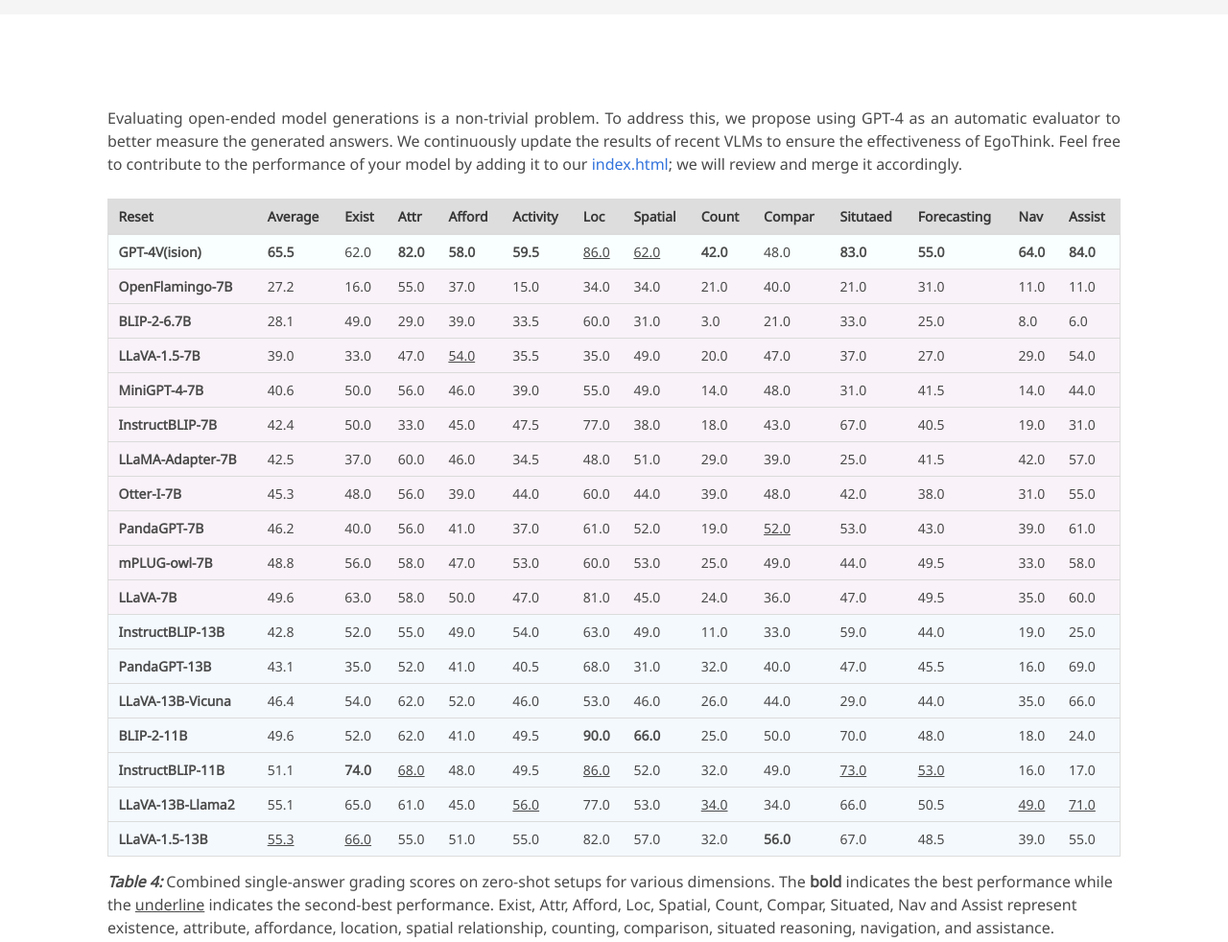
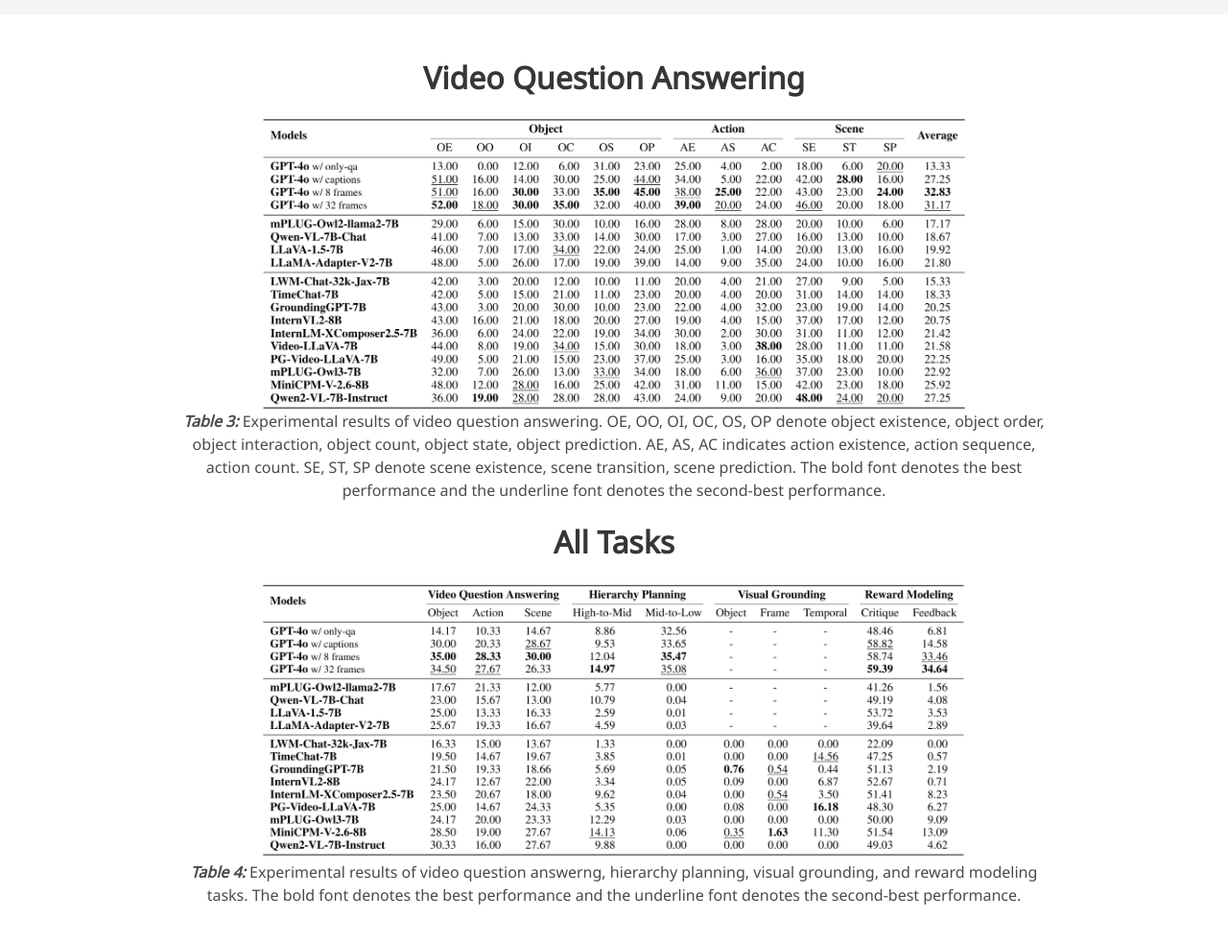
Before and after one commit to AdaCheng/VidEgoThink, a plain HTML site: page index.html in a window 1280 px wide. Shown: the part 6680-7662 px from the top of the page at 96% size. Drawn offline with nearby package versions, Linux system fonts and the light colour scheme; a script that the page names is missing; some icons are missing; a web font is replaced by a local one.

Commit message:
update results

```diff
--- a/index.html
+++ b/index.html
@@ -414,18 +414,44 @@
       <!-- </div> -->
     <!-- </div> -->
 
-    <div class="columns is-centered m-6">
+    <div class="columns is-centered has-text-centered">
+      <!-- <div class="column is-full-width has-text-centered"> -->
+      <div class="column is-four-fifths">
+        <h2 class="title is-3">Video Question Answering</h2>
+        <div class="content has-text-justified">
+          <img src="static/images/result_vqa.png" alt="algebraic reasoning" class="center">
+          <div class="content has-text-centered">
+            <p><b><i>Table 3:</i></b> Experimental results of video question answering. OE, OO, OI, OC, OS, OP denote object existence, object order, object interaction, object count, object state, object prediction. AE, AS, AC indicates action existence, action sequence, action count. SE, ST, SP denote scene existence, scene transition, scene prediction. The bold font denotes the best performance and the underline font denotes the second-best performance.</p>
+          </div>
+        </div>
+      </div>
+    </div>
+
+    <div class="columns is-centered has-text-centered">
+      <!-- <div class="column is-full-width has-text-centered"> -->
+      <div class="column is-four-fifths">
+        <h2 class="title is-3">All Tasks</h2>
+        <div class="content has-text-justified">
+          <img src="static/images/result_all.png" alt="algebraic reasoning" class="center">
+          <div class="content has-text-centered">
+            <p><b><i>Table 4:</i></b> Experimental results of video question answerng, hierarchy planning, visual grounding, and reward modeling tasks. The bold font denotes the best performance and the underline font denotes the second-best performance.</p>
+          </div>
+        </div>
+      </div>
+    </div>
+
+    <!-- <div class="columns is-centered m-6"> -->
       <!-- <div class="column is-full has-text-centered content"> -->
         <!-- <h2 class="title is-3" id="leaderboard">Leaderboard</h2> -->
-        <div class="content">
-          <div class="content has-text-justified">
-            <p>
-              Evaluating open-ended model generations is a non-trivial problem. To address this, we propose using GPT-4 as an automatic evaluator to better measure the generated answers. We continuously update the results of recent VLMs to ensure the effectiveness of EgoThink. Feel free to contribute to the performance of your model by adding it to our <a href="https://github.com/AdaCheng/EgoThink/blob/main/index.html">index.html</a>; we will review and merge it accordingly.
-            </p>
-          </div>
+        <!-- <div class="content"> -->
+          <!-- <div class="content has-text-justified"> -->
+            <!-- <p> -->
+              <!-- Evaluating open-ended model generations is a non-trivial problem. To address this, we propose using GPT-4 as an automatic evaluator to better measure the generated answers. We continuously update the results of recent VLMs to ensure the effectiveness of EgoThink. Feel free to contribute to the performance of your model by adding it to our <a href="https://github.com/AdaCheng/EgoThink/blob/main/index.html">index.html</a>; we will review and merge it accordingly. -->
+            <!-- </p> -->
+          <!-- </div> -->
 
           <!-- <button id="toggleButton" onclick="changeButtonText()">Switch to Validation Set</button> -->
-          <table id="table1" class="js-sort-table">
+          <!-- <table id="table1" class="js-sort-table">
             <tr>
               <td class="js-sort-number"><strong>Reset</strong></td>
               <td class="js-sort-number"><strong>Average</strong></td>
@@ -732,11 +758,9 @@
             </tr>
           </table>
 
-          <p> <b><i>Table 4:</i></b> Combined single-answer grading scores on zero-shot setups for various dimensions. The <b>bold</b> indicates the best performance while the <u>underline</u> indicates the second-best performance. Exist, Attr, Afford, Loc, Spatial, Count, Compar, Situated, Nav and Assist represent existence, attribute, affordance, location, spatial relationship, counting, comparison, situated reasoning, navigation, and assistance.</p>
-        </div>
+          <p> <b><i>Table 4:</i></b> Combined single-answer grading scores on zero-shot setups for various dimensions. The <b>bold</b> indicates the best performance while the <u>underline</u> indicates the second-best performance. Exist, Attr, Afford, Loc, Spatial, Count, Compar, Situated, Nav and Assist represent existence, attribute, affordance, location, spatial relationship, counting, comparison, situated reasoning, navigation, and assistance.</p> -->
       <!-- </div> -->
-    </div>
-
+    <!-- </div>  -->
   </div>
 </section>
 
```
Also changed, not shown: static/images/result_all.png (added), static/images/result_vqa.png (added).
